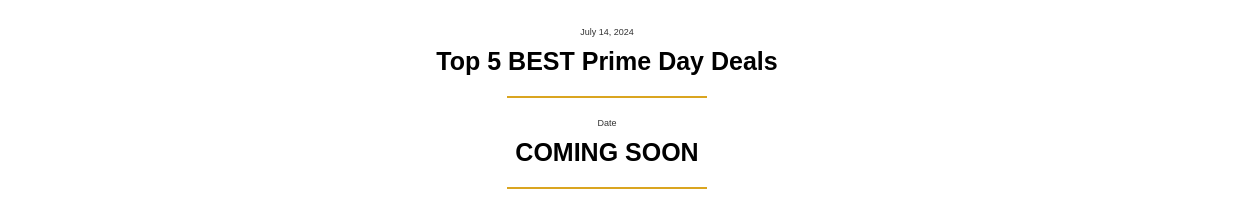
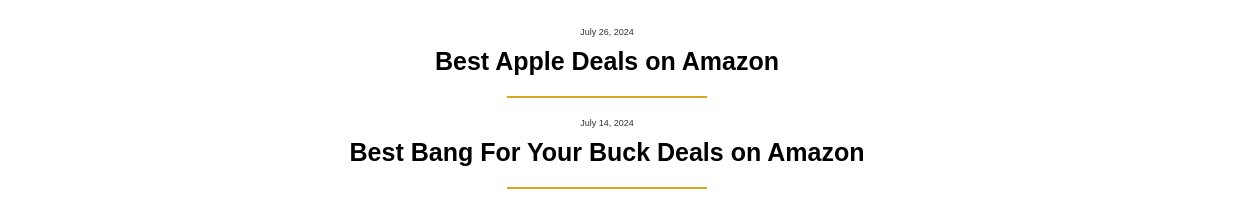
Before and after one commit to marcpish/GIftsWise, a plain HTML site: page articles.html in a window 1280 px wide. Shown: the part 216-422 px from the top of the page, 33-1280 px from the left. Drawn offline with nearby package versions, Linux system fonts and the light colour scheme.

Commit message:
Update articles.html

```diff
--- a/articles.html
+++ b/articles.html
@@ -13,15 +13,16 @@
     <section class="articles" id="articles">
         <h1 id="page_title">Find Gifts and Deals Below</h1>
         <div id="posts_wrapper" class = "skinny_wrapper">
+
             <div class="post">
-                <p class="date">July 14, 2024</p>
-                <h2><a href="primedaydeals.html">Top 5 BEST Prime Day Deals</a></h2>
+                <p class="date">July 26, 2024</p>
+                <h2><a href="appledeals.html">Best Apple Deals on Amazon</a></h2>
                 <hr>
             </div>
 
             <div class="post">
-                <p class="date">Date</p>
-                <h2><a href="">COMING SOON</a></h2>
+                <p class="date">July 14, 2024</p>
+                <h2><a href="BangForBuck.html">Best Bang For Your Buck Deals on Amazon</a></h2>
                 <hr>
             </div>
 
```
